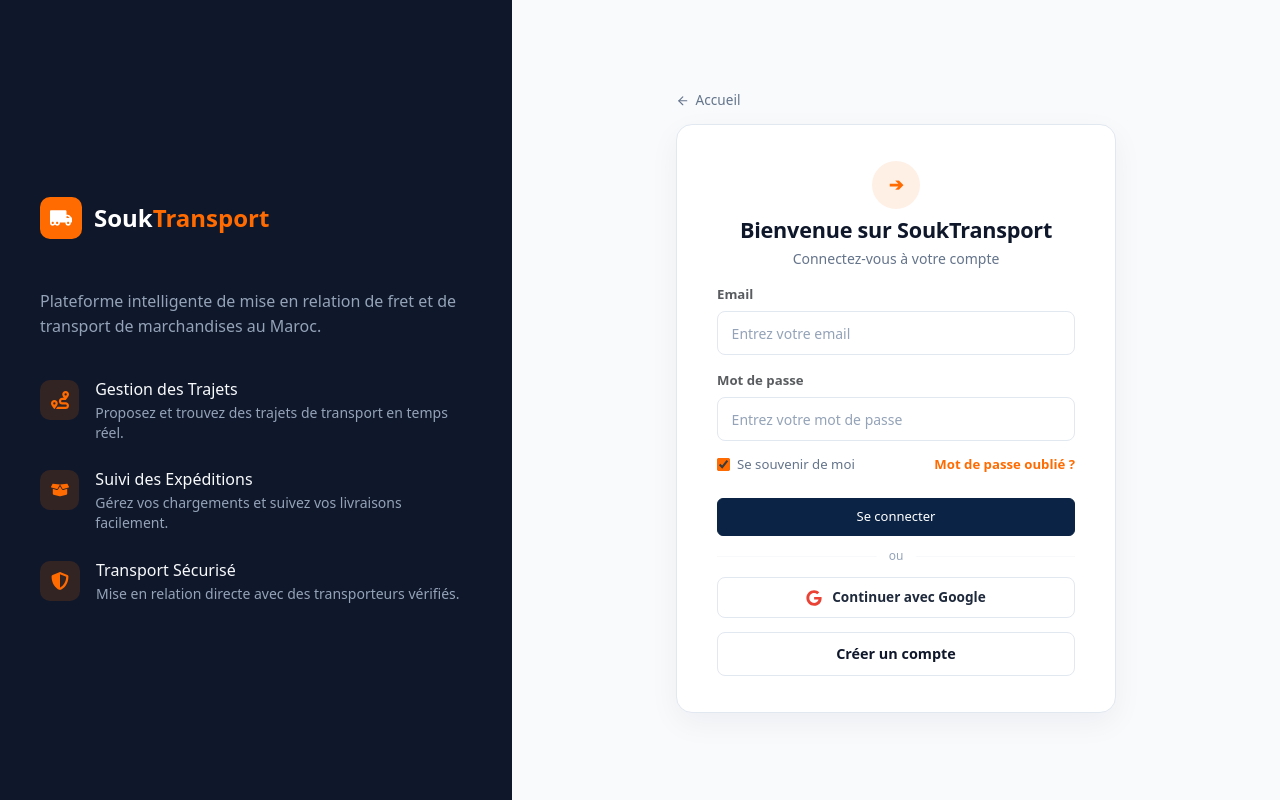
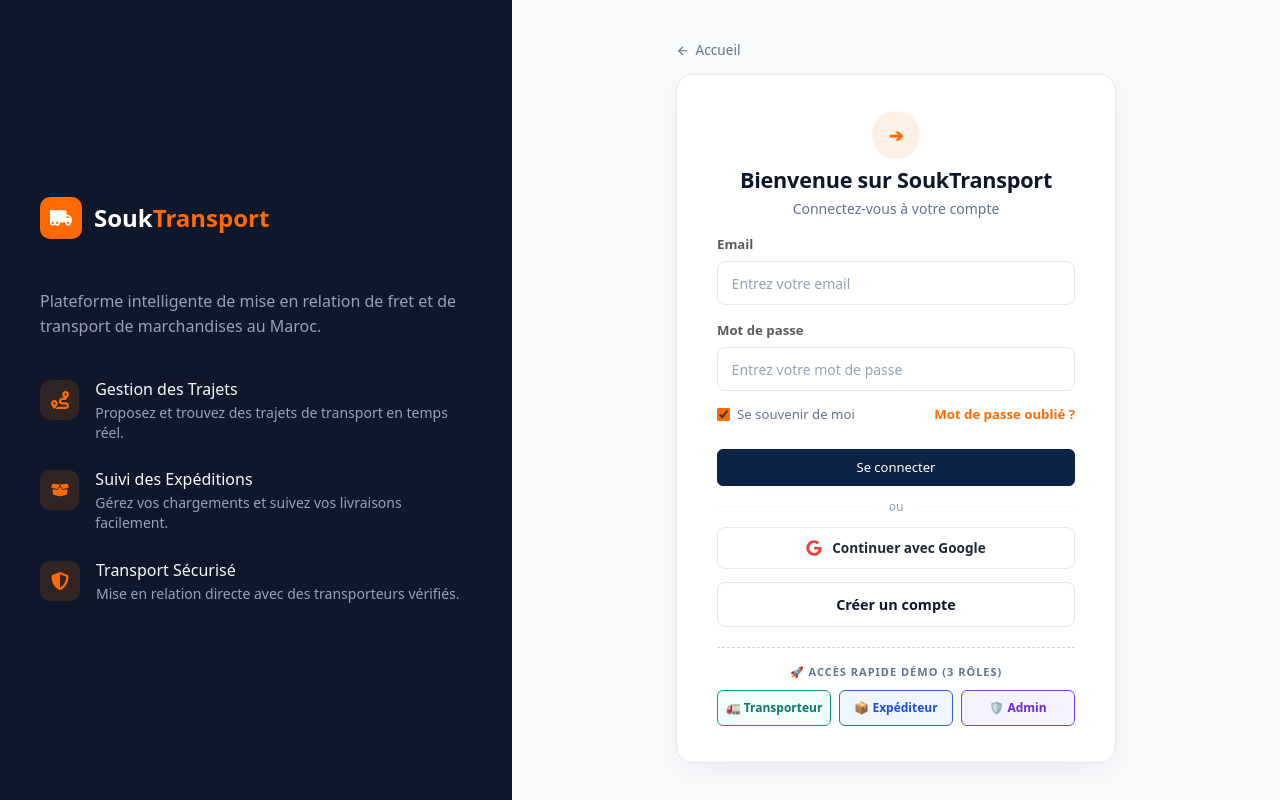
Before and after one commit to Soufianeelbasraoui/souk-transport-frontend, a React (Vite) app: page /login in a window 1280 px wide. Built offline with nearby package versions, Linux system fonts and the light colour scheme; no server answers.

Commit message:
feat(auth): mise a jour de l'authentification et configuration d'environnement

```diff
--- a/src/context/AuthContext.jsx
+++ b/src/context/AuthContext.jsx
@@ -92,6 +92,30 @@ export const AuthProvider = ({ children }) => {
     return response.data;
   }, []);
 
+  const DEMO_TOKENS = {
+    TRANSPORTEUR: 'eyJhbGciOiJIUzI1NiJ9.eyJzdWIiOiJ0cmFuc3BvcnRldXJAc291a3RyYW5zcG9ydC5tYSIsIm5vbSI6IkVsIEZhc3NpIiwicHJlbm9tIjoiTW9oYW1lZCIsInJvbGUiOiJUUkFOU1BPUlRFVVIiLCJ1c2VySWQiOjIsInRyYW5zcG9ydGV1cklkIjoxLCJleHAiOjk5OTk5OTk5OTl9.test',
+    EXPEDITEUR: 'eyJhbGciOiJIUzI1NiJ9.eyJzdWIiOiJleHBlZGl0ZXVyQHNvdWt0cmFuc3BvcnQubWEiLCJub20iOiJCZW5uYW5pIiwicHJlbm9tIjoiS2FyaW0iLCJyb2xlIjoiRVhQRURJVEVVUiIsInVzZXJJZCI6MywiZXhwIjo5OTk5OTk5OTk5fQ.test',
+    ADMIN: 'eyJhbGciOiJIUzI1NiJ9.eyJzdWIiOiJhZG1pbkBzb3VrdHJhbnNwb3J0Lm1hIiwibm9tIjoiQWRtaW4iLCJwcmVub20iOiJQcmluY2lwYWwiLCJyb2xlIjoiQURNSU4iLCJ1c2VySWQiOjEsImV4cCI6OTk5OTk5OTk5OX0.test',
+  };
+
+  const loginAsDemoRole = useCallback((roleToLogin) => {
+    const targetRole = roleToLogin?.toUpperCase() || 'TRANSPORTEUR';
+    const fakeToken = DEMO_TOKENS[targetRole] || DEMO_TOKENS.TRANSPORTEUR;
+    const decoded = jwtDecode(fakeToken);
+    const userObj = {
+      email: decoded.sub,
+      nom: decoded.nom || '',
+      prenom: decoded.prenom || '',
+      role: decoded.role || '',
+      userId: decoded.userId || null,
+      transporteurId: decoded.transporteurId || null,
+    };
+    setStoredToken(fakeToken, true);
+    setToken(fakeToken);
+    setUser(userObj);
+    return userObj;
+  }, []);
+
   const logout = useCallback(() => {
     const refreshToken = localStorage.getItem('refreshToken') || sessionStorage.getItem('refreshToken');
     if (refreshToken) {
@@ -119,6 +143,7 @@ export const AuthProvider = ({ children }) => {
     isLoading,
     isAuthenticated: !!token && !!user,
     login,
+    loginAsDemoRole,
     registerExpediteur,
     registerTransporteur,
     logout,
--- a/src/pages/auth/Login.jsx
+++ b/src/pages/auth/Login.jsx
@@ -30,7 +30,7 @@ const forgotPasswordSchema = yup.object({
 
 function Login() {
   const navigate = useNavigate();
-  const { login } = useAuth();
+  const { login, loginAsDemoRole } = useAuth();
   const [loginError, setLoginError] = useState("");
   const [isLoading, setIsLoading] = useState(false);
   const [rememberMe, setRememberMe] = useState(true);
@@ -216,6 +216,75 @@ function Login() {
             <Link to="/register" className="btn-register-link">
               Créer un compte
             </Link>
+
+            {/* CONNEXION RAPIDE DE TEST (3 RÔLES) */}
+            <div style={{ marginTop: 20, paddingTop: 16, borderTop: '1px dashed #CBD5E1', textAlign: 'center' }}>
+              <span style={{ fontSize: 11, fontWeight: 700, color: '#64748B', textTransform: 'uppercase', letterSpacing: 1, display: 'block', marginBottom: 10 }}>
+                🚀 Accès Rapide Démo (3 Rôles)
+              </span>
+              <div style={{ display: 'grid', gridTemplateColumns: 'repeat(3, 1fr)', gap: 8 }}>
+                <button
+                  type="button"
+                  id="btn-login-transporteur"
+                  onClick={() => {
+                    loginAsDemoRole('TRANSPORTEUR');
+                    navigate('/transporteur/dashboard');
+                  }}
+                  style={{
+                    padding: '8px 4px',
+                    borderRadius: 6,
+                    border: '1px solid #0D9488',
+                    backgroundColor: '#F0FDFA',
+                    color: '#0F766E',
+                    fontSize: 12,
+                    fontWeight: 600,
+                    cursor: 'pointer',
+                  }}
+                >
+                  🚛 Transporteur
+                </button>
+                <button
+                  type="button"
+                  id="btn-login-expediteur"
+                  onClick={() => {
+                    loginAsDemoRole('EXPEDITEUR');
+                    navigate('/expediteur/dashboard');
+                  }}
+                  style={{
+                    padding: '8px 4px',
+                    borderRadius: 6,
+                    border: '1px solid #2563EB',
+                    backgroundColor: '#EFF6FF',
+                    color: '#1D4ED8',
+                    fontSize: 12,
+                    fontWeight: 600,
+                    cursor: 'pointer',
+                  }}
+                >
+                  📦 Expéditeur
+                </button>
+                <button
+                  type="button"
+                  id="btn-login-admin"
+                  onClick={() => {
+                    loginAsDemoRole('ADMIN');
+                    navigate('/admin/dashboard');
+                  }}
+                  style={{
+                    padding: '8px 4px',
+                    borderRadius: 6,
+                    border: '1px solid #7C3AED',
+                    backgroundColor: '#F5F3FF',
+                    color: '#6D28D9',
+                    fontSize: 12,
+                    fontWeight: 600,
+                    cursor: 'pointer',
+                  }}
+                >
+                  🛡️ Admin
+                </button>
+              </div>
+            </div>
           </div>
         </div>
       </div>
```
Also changed, not shown: 1 other file (tests, documents, lock files or other folders).
